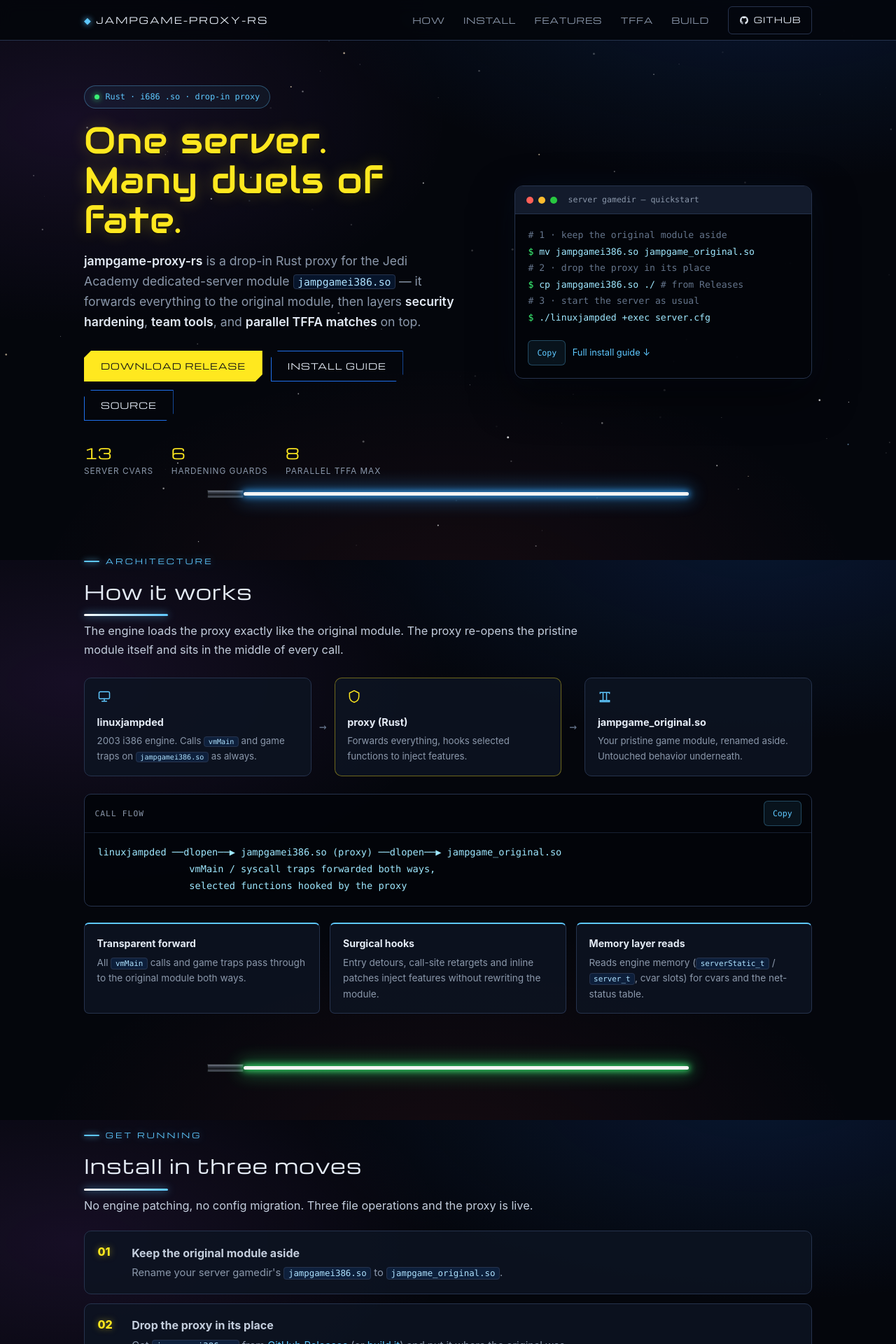
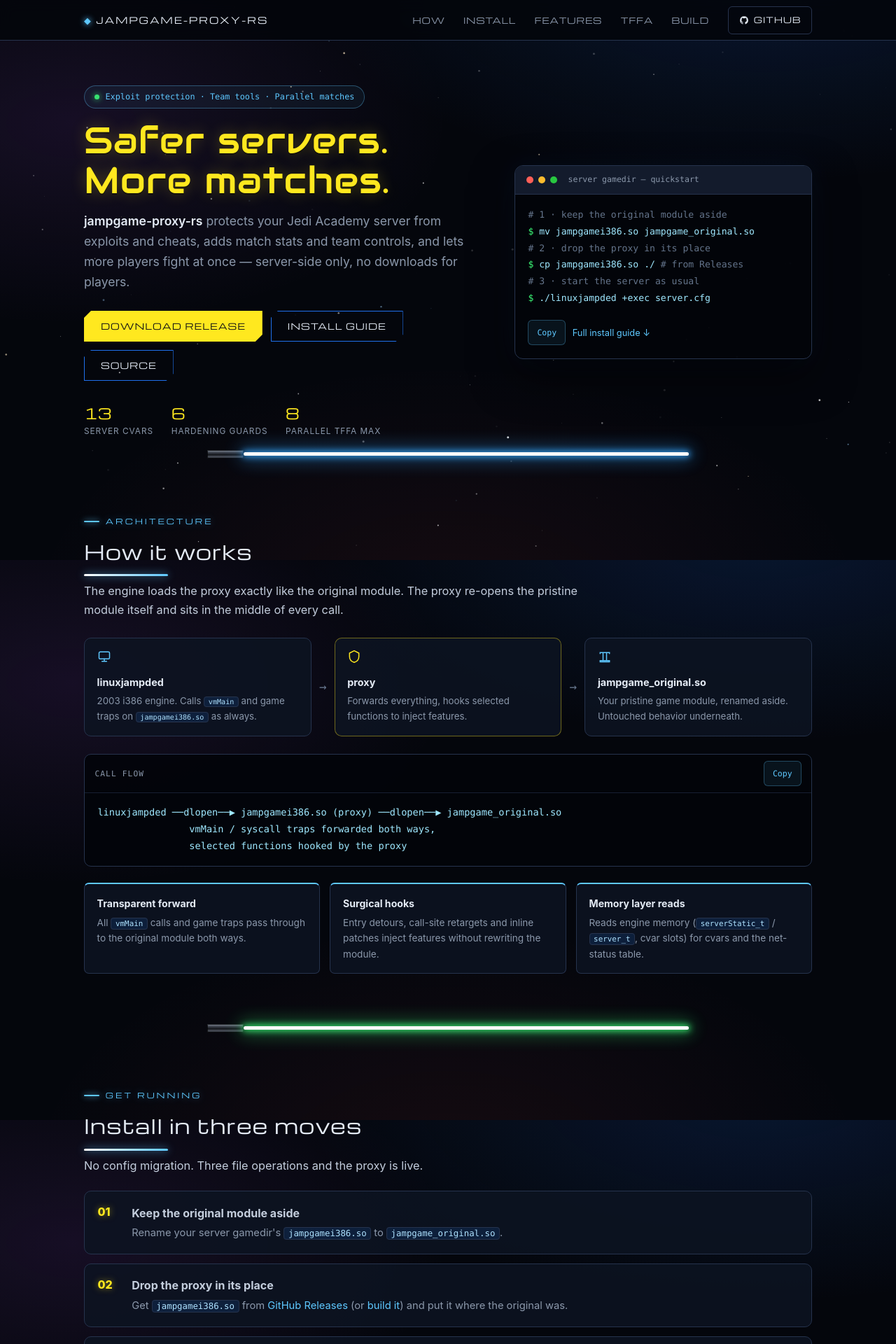
Before and after one commit to VincentMarnier/jampgame-proxy-rs, a Next.js app: page / in a window 1280 px wide. Shown: the top 1920 px of the page at 70% size. Built offline with nearby package versions, Linux system fonts and the light colour scheme.

Commit message:
feat: improved webpage content

```diff
--- a/app/layout.jsx
+++ b/app/layout.jsx
@@ -4,7 +4,7 @@
 export const metadata = {
   title: "jampgame-proxy-rs — JKA dedicated-server proxy",
   description:
-    "Drop-in Rust proxy for the Jedi Academy dedicated server game module: security hardening, team tools, and parallel TFFA matches.",
+    "Add-on for the Jedi Academy dedicated server: exploit protection, team controls, and parallel matches.",
 };
 
 export default function RootLayout({ children }) {
--- a/app/page.jsx
+++ b/app/page.jsx
@@ -14,8 +14,8 @@
   ["proxy_sv_modelPathLength", "64", "Maximum model path length accepted from clients", "hardening"],
   ["proxy_sv_enableNetStatus", "0", "Compute per-player network status (netStatus / showNet commands)", "observability"],
   ["proxy_sv_enableEndGameStats", "1", "Print personal / global / best-player stats tables at end of game", "stats"],
-  ["proxy_sv_antiHpTeller", "0", "Prevent HP tellers usage", "fair play"],
-  ["proxy_sv_minJumpTime", "0", "Minimum time (ms) a player may jump (anti low-jump scripting)", "fair play"],
+  ["proxy_sv_antiHpTeller", "0", "Prevent HP tellers usage", "gameplay"],
+  ["proxy_sv_minJumpTime", "0", "Minimum time (ms) a player may jump (anti low-jump scripting)", "gameplay"],
   ["proxy_sv_lockTeams", "0", "Lock both teams at round-start size when a TDM/CTF round starts even and populated", "teams"],
   ["proxy_sv_teamSizeRules", "(empty)", "Per-team-size timelimit / fraglimit / capturelimit overrides", "teams"],
   ["proxy_tffa_enable", "0", "Run parallel self-organized TFFA matches on one GT_TEAM map", "tffa"],
@@ -108,13 +108,12 @@
         {/* ---------- hero ---------- */}
         <div className="hero" id="top">
           <div>
-            <span className="status-pill"><span className="pulse" aria-hidden="true" />Rust · i686 .so · drop-in proxy</span>
-            <h1>One server.<br />Many duels of fate.</h1>
+            <span className="status-pill"><span className="pulse" aria-hidden="true" />Exploit protection · Team tools · Parallel matches</span>
+            <h1>Safer servers.<br />More matches.</h1>
             <p className="tagline">
-              <strong>jampgame-proxy-rs</strong> is a drop-in Rust proxy for the Jedi Academy
-              dedicated-server module <code>jampgamei386.so</code> — it forwards everything
-              to the original module, then layers <strong>security hardening</strong>,{" "}
-              <strong>team tools</strong>, and <strong>parallel TFFA matches</strong> on top.
+              <strong>jampgame-proxy-rs</strong> protects your Jedi Academy server
+              from exploits and cheats, adds match stats and team controls, and lets
+              more players fight at once — server-side only, no downloads for players.
             </p>
             <div className="cta-row">
               <a className="btn" href={RELEASES}>Download release</a>
@@ -158,7 +157,7 @@
             <span className="pipe-arrow" aria-hidden="true">→</span>
             <div className="pipe-node mid">
               <svg width="20" height="20" viewBox="0 0 24 24" fill="none" stroke="currentColor" strokeWidth="1.8" strokeLinecap="round" strokeLinejoin="round" aria-hidden="true"><path d="M12 2 4 6v6c0 5 3.5 8.5 8 10 4.5-1.5 8-5 8-10V6l-8-4z" /></svg>
-              <b>proxy (Rust)</b>
+              <b>proxy</b>
               <p>Forwards everything, hooks selected functions to inject features.</p>
             </div>
             <span className="pipe-arrow" aria-hidden="true">→</span>
@@ -187,7 +186,7 @@
 
         {/* ---------- install ---------- */}
         <section className="block" id="install" aria-labelledby="install-title">
-          <SectionHead id="install-title" eyebrow="Get running" title="Install in three moves" lede="No engine patching, no config migration. Three file operations and the proxy is live." />
+          <SectionHead id="install-title" eyebrow="Get running" title="Install in three moves" lede="No config migration. Three file operations and the proxy is live." />
           <ol className="steps">
             <li>
               <b>Keep the original module aside</b>
@@ -220,7 +219,7 @@
           <h3 className="sub">Server cvars <span className="count">13 · filterable</span></h3>
           <CvarExplorer rows={cvars} />
           <p className="note">
-            The Rust port deliberately drops <code>proxy_sv_pingFix</code>,{" "}
+            Not available here: <code>proxy_sv_pingFix</code>,{" "}
             <code>proxy_sv_antiWallHack</code>, <code>proxy_sv_sabersFps</code> and{" "}
             <code>proxy_sv_disableKillCmd</code> from the original C++ proxy — they are not available here.
           </p>
@@ -245,7 +244,7 @@
 
         {/* ---------- TFFA ---------- */}
         <section className="block" id="tffa" aria-labelledby="tffa-title">
-          <SectionHead id="tffa-title" eyebrow="Parallel play" title="TFFA: many matches, one map" lede="With proxy_tffa_enable 1 (GT_TEAM only), players self-organize into parallel matches on the same map — many duels of fate, one server." />
+          <SectionHead id="tffa-title" eyebrow="Parallel play" title="TFFA: many matches, one map" lede="With proxy_tffa_enable 1 (GT_TEAM only), players self-organize into parallel matches on the same map — no extra servers needed." />
           <div className="lifecycle" aria-label="TFFA match lifecycle">
             <div><b><i>1</i>Create</b><code>tffa_create</code> opens a match and joins it.</div>
             <div><b><i>2</i>Join</b><code>tffa_join &lt;id&gt;</code> switches matches; <code>tffa_list</code> shows them.</div>
@@ -287,11 +286,11 @@
       <footer className="site">
         <div className="foot-inner">
           <Saber color="blue" />
-          <p className="force">May the Force serve your packets well</p>
+          <p className="force">Set up in minutes — server-side only, no player downloads</p>
           <div className="foot-grid">
             <div>
               <b>Project</b>
-              <p>Rust rewrite of <a style={{ display: "inline", padding: 0 }} href="https://github.com/VincentMarnier/jampgame_proxy">jampgame_proxy</a>, extending <a style={{ display: "inline", padding: 0 }} href="https://github.com/Yberion/JKA_YBEProxy">JKA_YBEProxy</a> — a drop-in proxy for the Jedi Academy dedicated-server game module.</p>
+              <p>Based on <a style={{ display: "inline", padding: 0 }} href="https://github.com/VincentMarnier/jampgame_proxy">jampgame_proxy</a>, extending <a style={{ display: "inline", padding: 0 }} href="https://github.com/Yberion/JKA_YBEProxy">JKA_YBEProxy</a> — a server add-on for the Jedi Academy dedicated server.</p>
             </div>
             <div>
               <b>Site</b>
```
